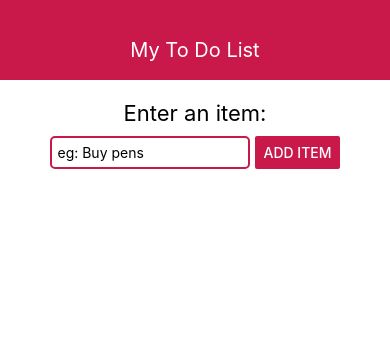
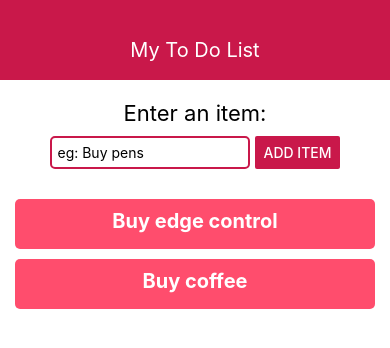
Before and after one commit to hollowayjenelle/to-do-app, a React Native app: screen / in a window 390 px wide. Shown: the top 348 px of the page. Built offline with nearby package versions, Linux system fonts and the light colour scheme.

Commit message:
add todos state and FlatList for todos listing

```diff
--- a/App.js
+++ b/App.js
@@ -1,15 +1,36 @@
-import React from 'react';
-import { StyleSheet, Text, View, } from 'react-native';
-import Header from './components/Header';
-import ToDoForm from './components/ToDoForm';
+import React, { useState } from 'react'
+import {
+    StyleSheet,
+    Text,
+    View,
+    FlatList,
+    TouchableOpacity,
+} from 'react-native'
+import Header from './components/Header'
+import ToDoForm from './components/ToDoForm'
 
 export default function App() {
+    //Add to-dos state here
+    const [todos, setToDos] = useState([
+        { name: 'Buy edge control', id: 1 },
+        { name: 'Buy coffee', id: 2 },
+    ])
+
     return (
         <View style={styles.container}>
-      <Header/>
-      <ToDoForm/>
+            <Header />
+            <ToDoForm />
+            <FlatList
+                data={todos}
+                keyExtractor={(todo) => todo.id}
+                renderItem={({ item }) => (
+                    <TouchableOpacity>
+                        <Text style={styles.todoItem}>{item.name}</Text>
+                    </TouchableOpacity>
+                )}
+            />
         </View>
-  );
+    )
 }
 
 const styles = StyleSheet.create({
@@ -17,4 +38,16 @@ const styles = StyleSheet.create({
         flex: 1,
         backgroundColor: '#fff',
     },
-});
+    todoItem: {
+        backgroundColor: '#ff4d6d',
+        marginHorizontal: 15,
+        marginTop: 10,
+        height: 50,
+        textAlign: 'center',
+        padding: 10,
+        borderRadius: 5,
+        color: 'white',
+        fontWeight: 'bold',
+        fontSize: 20,
+    },
+})
--- a/components/ToDoForm.js
+++ b/components/ToDoForm.js
@@ -1,13 +1,16 @@
-import React from "react";
-import { StyleSheet, View, Text, TextInput, Button } from "react-native";
+import React from 'react'
+import { StyleSheet, View, Text, TextInput, Button } from 'react-native'
 
 const ToDoForm = () => {
-    return(
+    return (
         <View style={styles.formContainer}>
             <Text style={styles.formTitle}>Enter an item:</Text>
             <View style={styles.inputContainer}>
-                <TextInput placeholder="eg: Buy pens" style={styles.inputField}/>
-                <Button title="Add Item" color='#c9184a'/>
+                <TextInput
+                    placeholder="eg: Buy pens"
+                    style={styles.inputField}
+                />
+                <Button title="Add Item" color="#c9184a" />
             </View>
         </View>
     )
@@ -15,17 +18,16 @@ const ToDoForm = () => {
 
 const styles = StyleSheet.create({
     formContainer: {
-        flex: 1,
         alignItems: 'center',
-        marginTop: 20,
+        marginVertical: 20,
     },
     formTitle: {
-        fontSize: 22
+        fontSize: 22,
     },
     inputContainer: {
         flexDirection: 'row',
         justifyContent: 'space-around',
-        marginTop: 10
+        marginTop: 10,
     },
     inputField: {
         borderWidth: 2,
@@ -33,10 +35,8 @@ const styles = StyleSheet.create({
         borderRadius: 5,
         width: 200,
         padding: 5,
-        marginRight: 5
-    }
-
+        marginRight: 5,
+    },
 })
 
-
 export default ToDoForm
```
Also changed, not shown: .prettierrc.json. Lines whose indentation alone changed are shown as unchanged.
